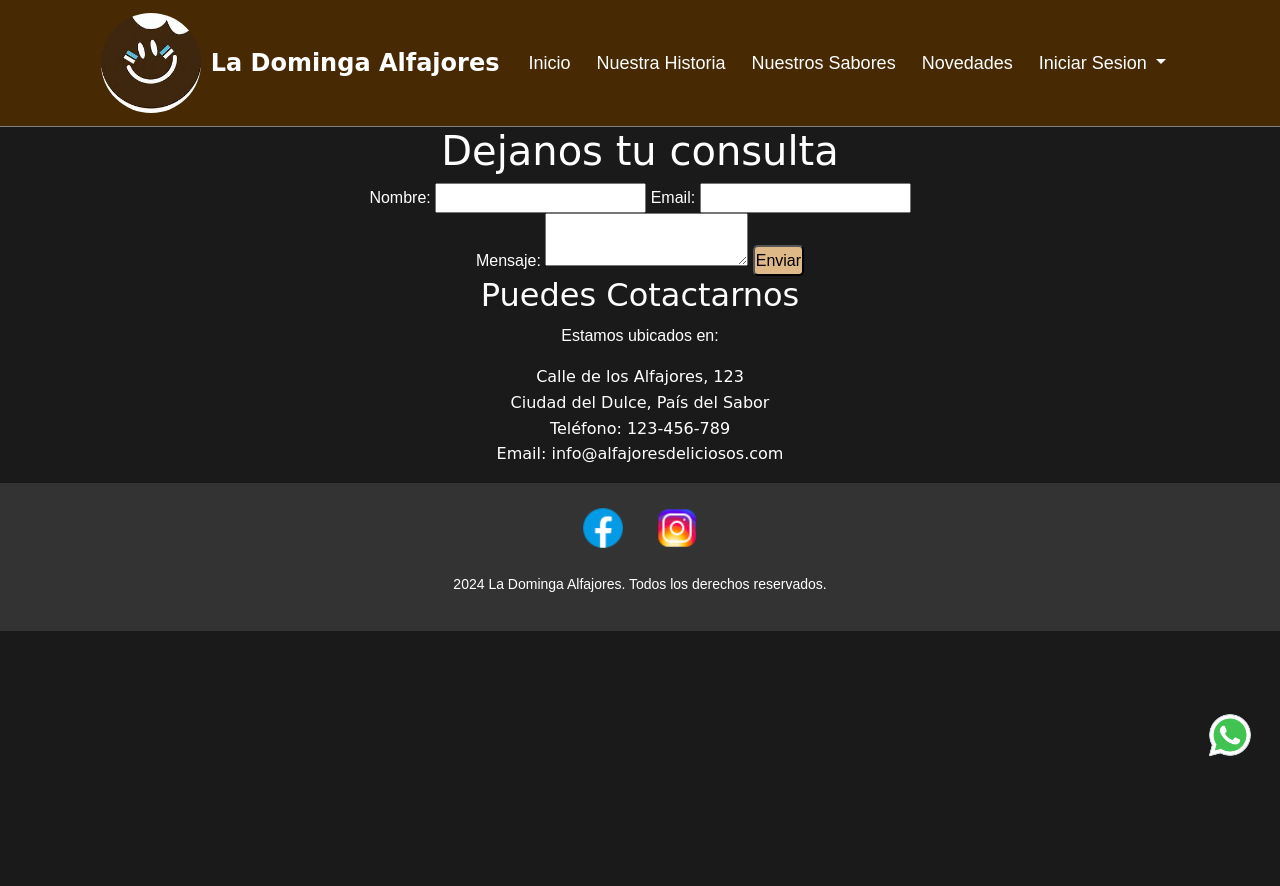
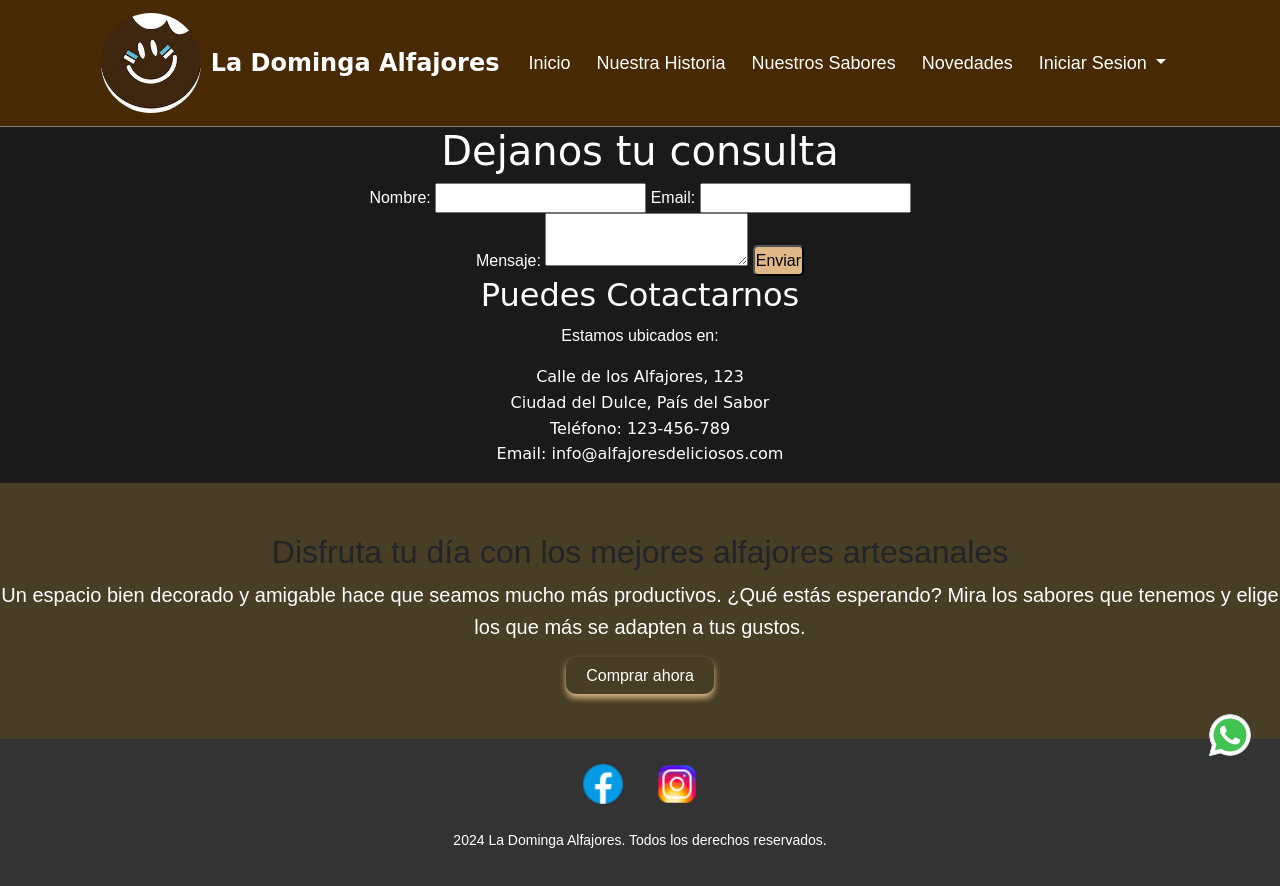
Before and after one commit to JuanAstrada7/EntregaFinal-Astrada, a plain HTML site: page html/contacto.html in a window 1280 px wide. Before the commit the page ends 800 px from the top, so only its background shows below. Drawn offline with nearby package versions, Linux system fonts and the light colour scheme.

Commit message:
se agrega modificaciones

```diff
--- a/html/contacto.html
+++ b/html/contacto.html
@@ -82,6 +82,14 @@
       </div>
     </section>
 
+    <main class="main">
+      <div class="contenedor">
+          <h2>Disfruta tu día con los mejores alfajores artesanales</h2>
+          <p>Un espacio bien decorado y amigable hace que seamos mucho más productivos. ¿Qué estás esperando? Mira los sabores que tenemos y elige los que más se adapten a tus gustos.</p>
+          <a class="boton2" href="html/sabores.html">Comprar ahora</a>
+      </div>
+    </main>
+
     <footer id="footer" class="footer">
         <div class="redes">
             <a href="https://www.facebook.com/ladomingaalfajores" target="_blank">
```
Also changed, not shown: html/historia.html (+8 -0 lines), html/sabores.html (+8 -0 lines).
